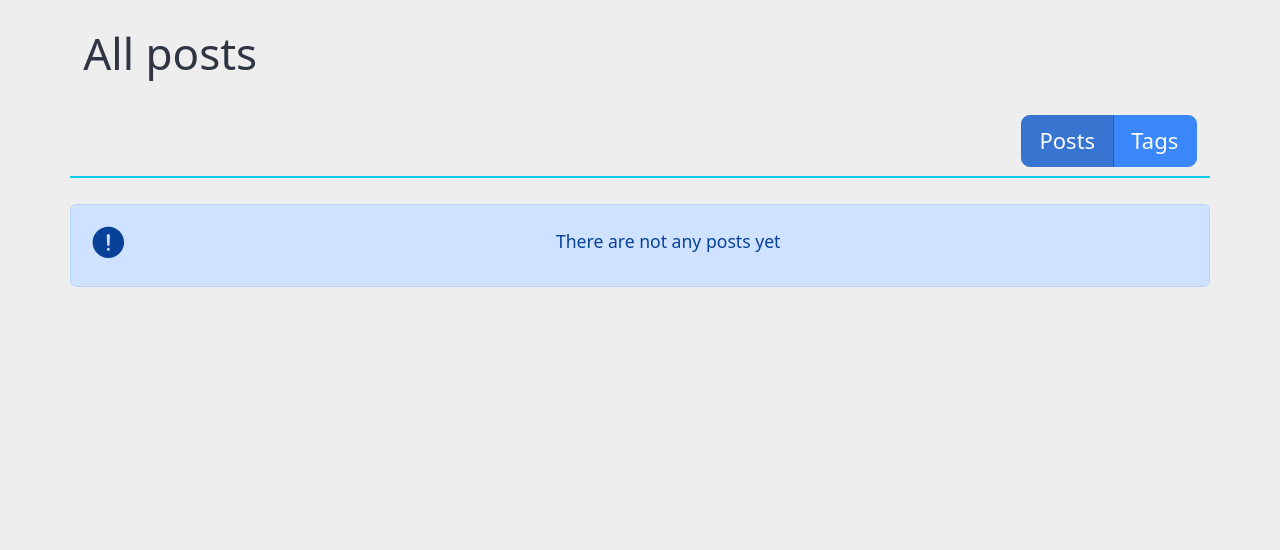
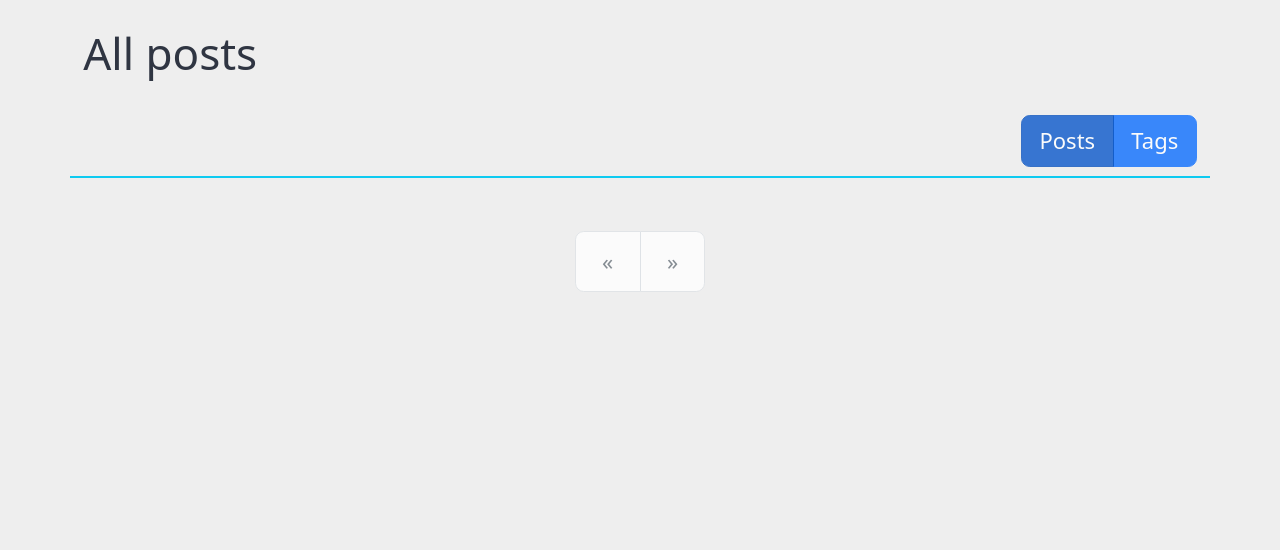
Before and after one commit to Gubchik123/ITish, a Flask app: page /blog/ in a window 1280 px wide. Shown: the part 72-622 px from the top of the page. Run offline with Flask 3, Linux system fonts and the light colour scheme; data that the repository does not hold is empty.

Commit message:
Add pagination in the page for showing posts

```diff
--- a/app/blog/funcs.py
+++ b/app/blog/funcs.py
@@ -27,20 +27,24 @@ def get_blog_page():
     )
 
 
-def _get_all_posts():
+def _get_posts_with_pagination():
     q = flask.request.args.get("q", "")
 
+    page = flask.request.args.get("page", "")
+    page = (int(page) if page.isdigit() else -1) if page else 1
+
     posts = (
-        Post.query.filter(Post.title.contains(q) | Post.body.contains(q)).order_by(
-            Post.created.desc()
-        ).all()
-        if q
-        else Post.query.order_by(Post.created.desc()).all()
+        Post.query
+        if not q
+        else Post.query.filter(Post.title.contains(q) | Post.body.contains(q))
     )
+    return posts.order_by(Post.created.desc()).paginate(page=page, per_page=5)
 
-    print(posts)
 
-    return flask.render_template("blog/all_posts.html", posts=posts)
+def _get_all_posts():
+    return flask.render_template(
+        "blog/all_posts.html", posts=_get_posts_with_pagination()
+    )
 
 
 def _get_all_tags():
--- a/app/templates/blog/_pagination.html
+++ b/app/templates/blog/_pagination.html
@@ -0,0 +1,41 @@
+{%- if request.args.get('q', '') %}
+    {% set needed_url = "?q=" + request.args.get('q') + "&" %}
+{%- else %}
+    {% set needed_url = "?" %}
+{%- endif %}
+
+<nav class="d-flex justify-content-center mt-4">
+	<ul class="pagination pagination-sm">
+		<li
+			class="page-item {%- if not posts.has_prev %} disabled {%- endif %}"
+		>
+			<a
+				class="page-link"
+				href="./{{ needed_url }}page={{ posts.prev_num }}"
+			>
+				&laquo;
+			</a>
+		</li>
+
+		{%- for page in posts.iter_pages(left_edge=1, left_current=1, right_current=1, right_edge=1) %}
+            <li class="page-item {%- if page == posts.page %} active {%- endif %}">
+                <a
+                    class="page-link"
+                    href="./{{ needed_url }}page={{ page }}"
+                    >{{ page }}</a
+                >
+            </li>
+		{%- endfor %}
+
+		<li
+			class="page-item {%- if not posts.has_next %} disabled {%- endif %}"
+		>
+			<a
+				class="page-link"
+				href="./{{ needed_url }}page={{ posts.next_num }}"
+			>
+				&raquo;
+			</a>
+		</li>
+	</ul>
+</nav>
--- a/app/templates/blog/all_posts.html
+++ b/app/templates/blog/all_posts.html
@@ -18,7 +18,7 @@
 {%- block content_title -%} All posts {%- endblock -%}
 
 {%- block search_form -%}
-    {%- if posts or request.args.get("q", "")%}
+    {%- if posts.items or request.args.get("q", "")%}
         <form role="search" class="d-flex align-items-center">
             <input
                 name="q"
@@ -45,7 +45,9 @@
     {%- if posts %}
 
         {%- from 'blog/_post_macros.html' import show_all_ %}
-        {{ show_all_(posts) }}
+        {{ show_all_(posts.items) }}
+
+        {%- include 'blog/_pagination.html' %}
 
     {%- else %}
         {%- from '_alerts_macros.html' import not_dismissible_alert %}
@@ -68,3 +70,22 @@
         {%- endif %}
     {%- endif %}
 {%- endblock content -%}
+
+{%- block scripts -%}
+<script>
+    function resize_pagination() {
+        let pagination = document.querySelector(".pagination");
+
+        window.outerWidth >= 992
+            ? pagination.classList.add("pagination-lg")
+            : pagination.classList.remove("pagination-lg");
+
+        window.outerWidth <= 768
+            ? pagination.classList.add("pagination-sm")
+            : pagination.classList.remove("pagination-sm");
+    }
+
+    resize_pagination();
+    window.addEventListener("resize", resize_pagination);
+</script>
+{%- endblock scripts -%}
```
